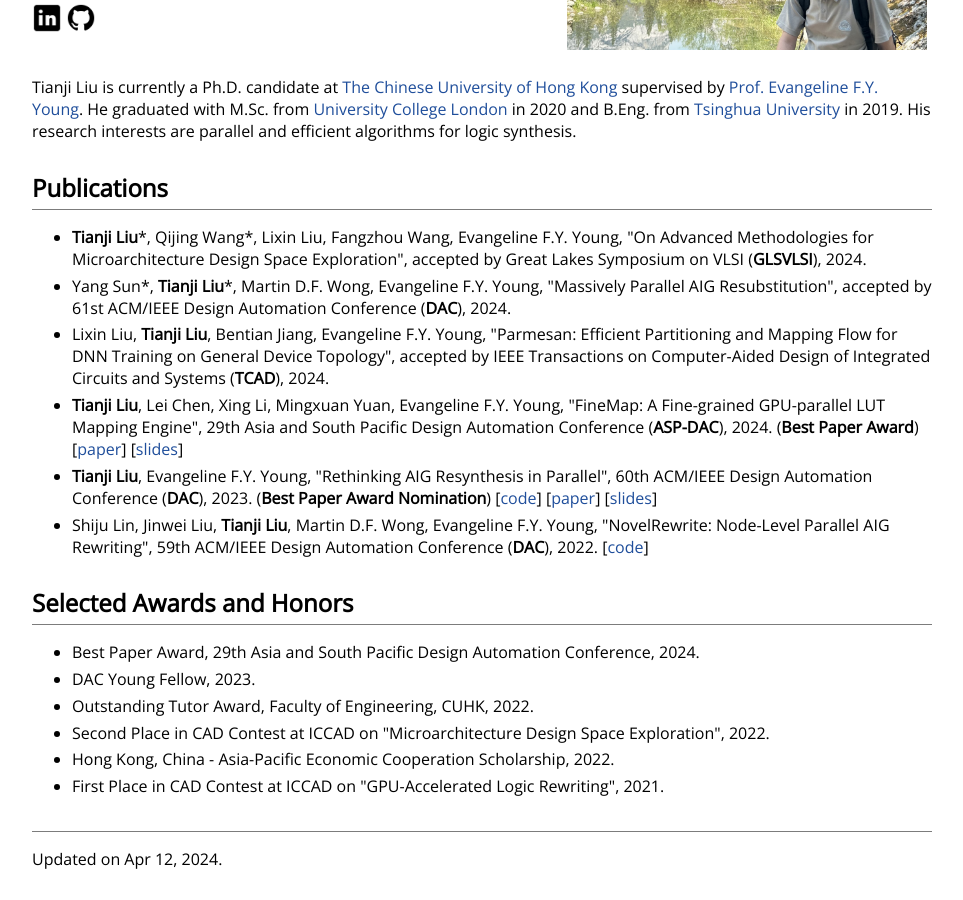
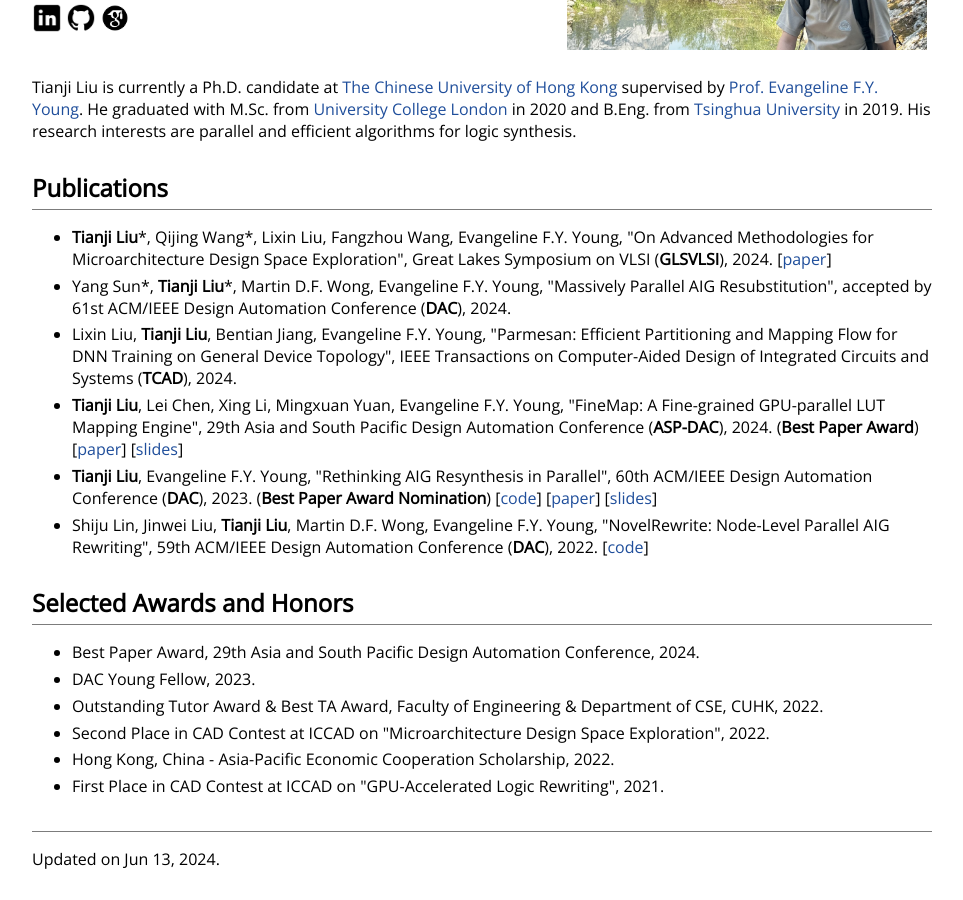
Before and after one commit to tefantasy/tefantasy.github.io, a plain HTML site: page index.html in a window 1280 px wide. Shown: the part 255-1155 px from the top of the page, without its empty margins (158-1121 px from the left). Drawn offline with nearby package versions, Linux system fonts and the light colour scheme.

Commit message:
add google scholar; update pub

```diff
--- a/index.html
+++ b/index.html
@@ -24,6 +24,7 @@
 <p class="icons">
     <a href="https://www.linkedin.com/in/tianji-liu-60b388219" target="_blank"><img src="res/icon-linkedin.png"></a>
     <a href="https://github.com/tefantasy" target="_blank"><img src="res/icon-github.png"></a>
+    <a href="https://scholar.google.com/citations?user=dhAmTS8AAAAJ" target="_blank"><img src="res/icon-google-scholar.png"></a>
 </p>
 </div>
 
@@ -47,13 +48,13 @@
 <h2>Publications</h2>
 <ul id="pubs">
 <li>
-<b>Tianji Liu</b>*, Qijing Wang*, Lixin Liu, Fangzhou Wang, Evangeline F.Y. Young, "On Advanced Methodologies for Microarchitecture Design Space Exploration", accepted by Great Lakes Symposium on VLSI (<b>GLSVLSI</b>), 2024.
+<b>Tianji Liu</b>*, Qijing Wang*, Lixin Liu, Fangzhou Wang, Evangeline F.Y. Young, "On Advanced Methodologies for Microarchitecture Design Space Exploration", Great Lakes Symposium on VLSI (<b>GLSVLSI</b>), 2024. [<a href="docs/glsvlsi24_dse.pdf" target="_blank">paper</a>]
 </li>
 <li>
 Yang Sun*, <b>Tianji Liu</b>*, Martin D.F. Wong, Evangeline F.Y. Young, "Massively Parallel AIG Resubstitution", accepted by 61st ACM/IEEE Design Automation Conference (<b>DAC</b>), 2024.
 </li>
 <li>
-Lixin Liu, <b>Tianji Liu</b>, Bentian Jiang, Evangeline F.Y. Young, "Parmesan: Efficient Partitioning and Mapping Flow for DNN Training on General Device Topology", accepted by IEEE Transactions on Computer-Aided Design of Integrated Circuits and Systems (<b>TCAD</b>), 2024.
+Lixin Liu, <b>Tianji Liu</b>, Bentian Jiang, Evangeline F.Y. Young, "Parmesan: Efficient Partitioning and Mapping Flow for DNN Training on General Device Topology", IEEE Transactions on Computer-Aided Design of Integrated Circuits and Systems (<b>TCAD</b>), 2024.
 </li>
 <li>
 <b>Tianji Liu</b>, Lei Chen, Xing Li, Mingxuan Yuan, Evangeline F.Y. Young, "FineMap: A Fine-grained GPU-parallel LUT Mapping Engine", 29th Asia and South Pacific Design Automation Conference (<b>ASP-DAC</b>), 2024. (<b>Best Paper Award</b>) [<a href="docs/aspdac24_gpu_lutmap.pdf" target="_blank">paper</a>] [<a href="docs/aspdac24_gpu_lutmap_slides.pdf" target="_blank">slides</a>]
@@ -76,7 +77,7 @@ Best Paper Award, 29th Asia and South Pacific Design Automation Conference, 2024
 DAC Young Fellow, 2023.
 </li>
 <li>
-Outstanding Tutor Award, Faculty of Engineering, CUHK, 2022.
+Outstanding Tutor Award & Best TA Award, Faculty of Engineering & Department of CSE, CUHK, 2022.
 </li>
 <li>
 Second Place in CAD Contest at ICCAD on "Microarchitecture Design Space Exploration", 2022.
@@ -92,7 +93,7 @@ First Place in CAD Contest at ICCAD on "GPU-Accelerated Logic Rewriting", 2021.
 
 <h2></h2>
 <p>
-Updated on Apr 12, 2024.
+Updated on Jun 13, 2024.
 </p>
 
 </body>
```
Also changed, not shown: res/icon-google-scholar.png (added), 4 other files.
